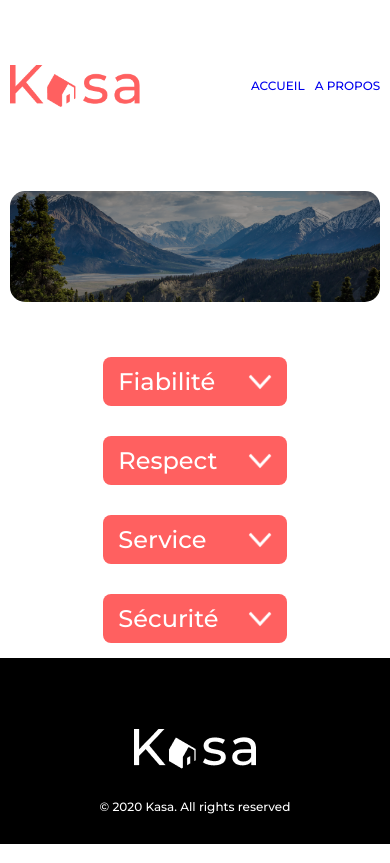
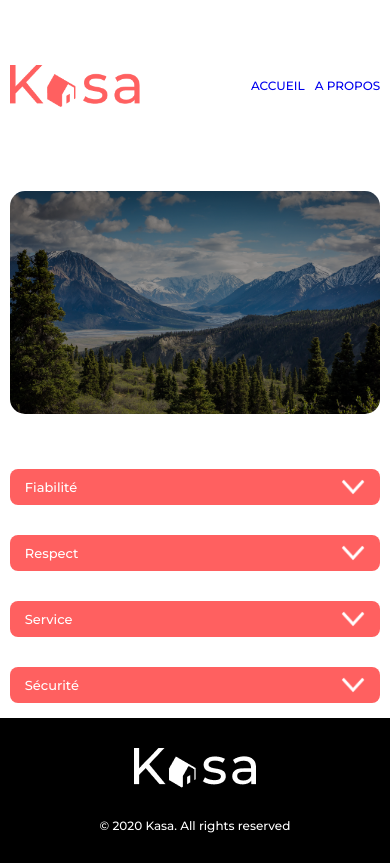
Before and after one commit to jonavau/kasa-oc, a React (Create React App) app: page /about_us in a window 390 px wide. Built offline with nearby package versions, Linux system fonts and the light colour scheme.

Commit message:
Ajout ternaire pour classe supplementaire Banner CSS responsive pour page about us OK

```diff
--- a/src/components/Banner.js
+++ b/src/components/Banner.js
@@ -8,7 +8,7 @@ function Banner({ onIndex, bannerText }) {
 	return (
 		<figure className="banner">
 			<img
-				className="banner_img"
+				className={onIndex ? 'banner_img' : 'banner_img banner_tall'}
 				src={onIndex ? index_banner : about_us_banner}
 				alt="paysage"
 			></img>
--- a/src/styles/AboutUs.css
+++ b/src/styles/AboutUs.css
@@ -10,3 +10,16 @@
 .AboutUs h2 {
     font-size: 24px;
 }
+
+@media (max-width:1240px) {
+    .AboutUs h2 {
+        font-size: 13px;
+    }
+    .AboutUs {
+        font-size: 12px;
+    }
+
+    .banner_tall {
+        height:223px;
+    }
+}
--- a/src/styles/ScrollDown.css
+++ b/src/styles/ScrollDown.css
@@ -1,7 +1,6 @@
-
 
 .ScrollDown_article {
-    width:47%;
+    width:70%;
     margin: 15px 0;
 
 }
@@ -39,3 +38,9 @@
     border-radius: 5px;
     padding: 22px 15px 10px 15px;
 }
+
+@media (max-width:1240px) {
+    .ScrollDown_article {
+        width: 95%;
+    }
+}
```
